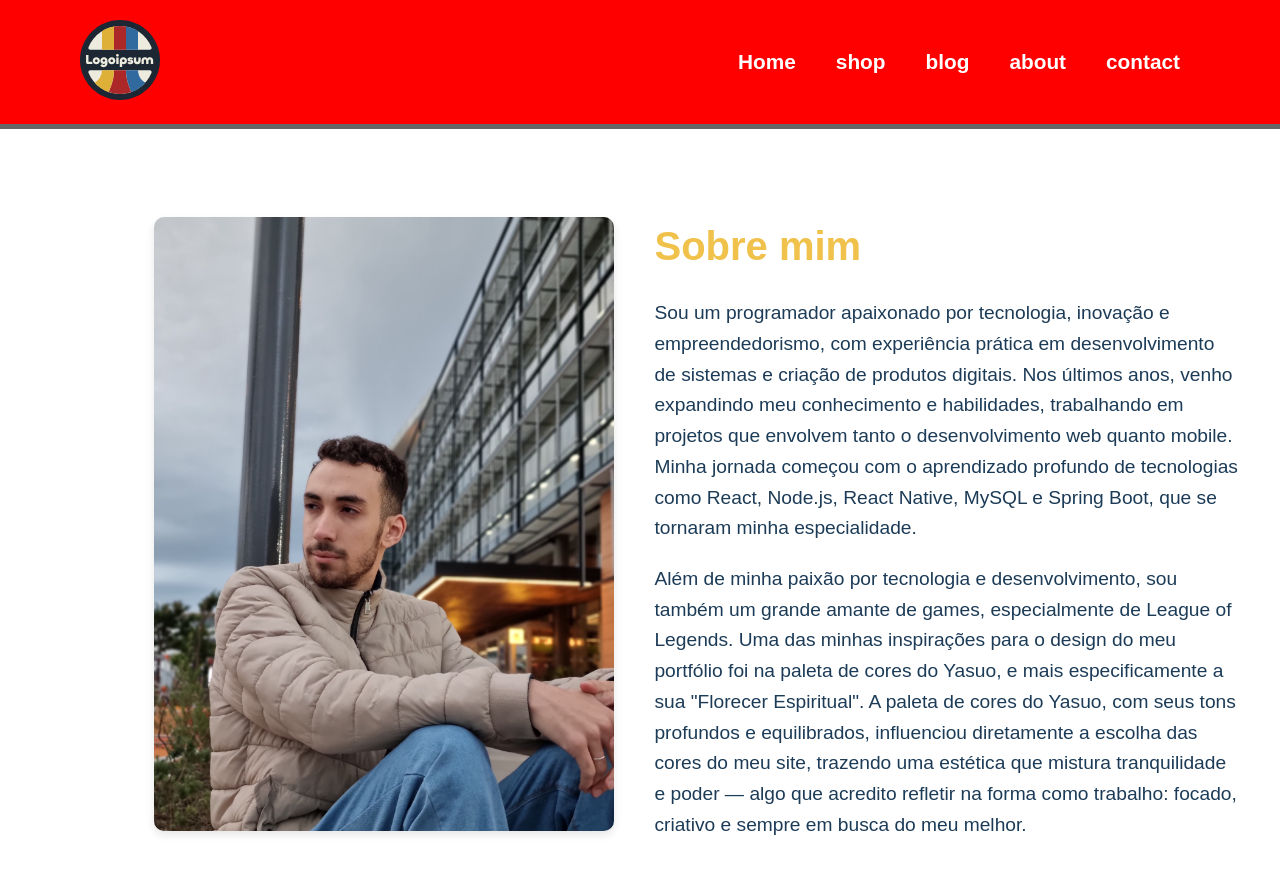
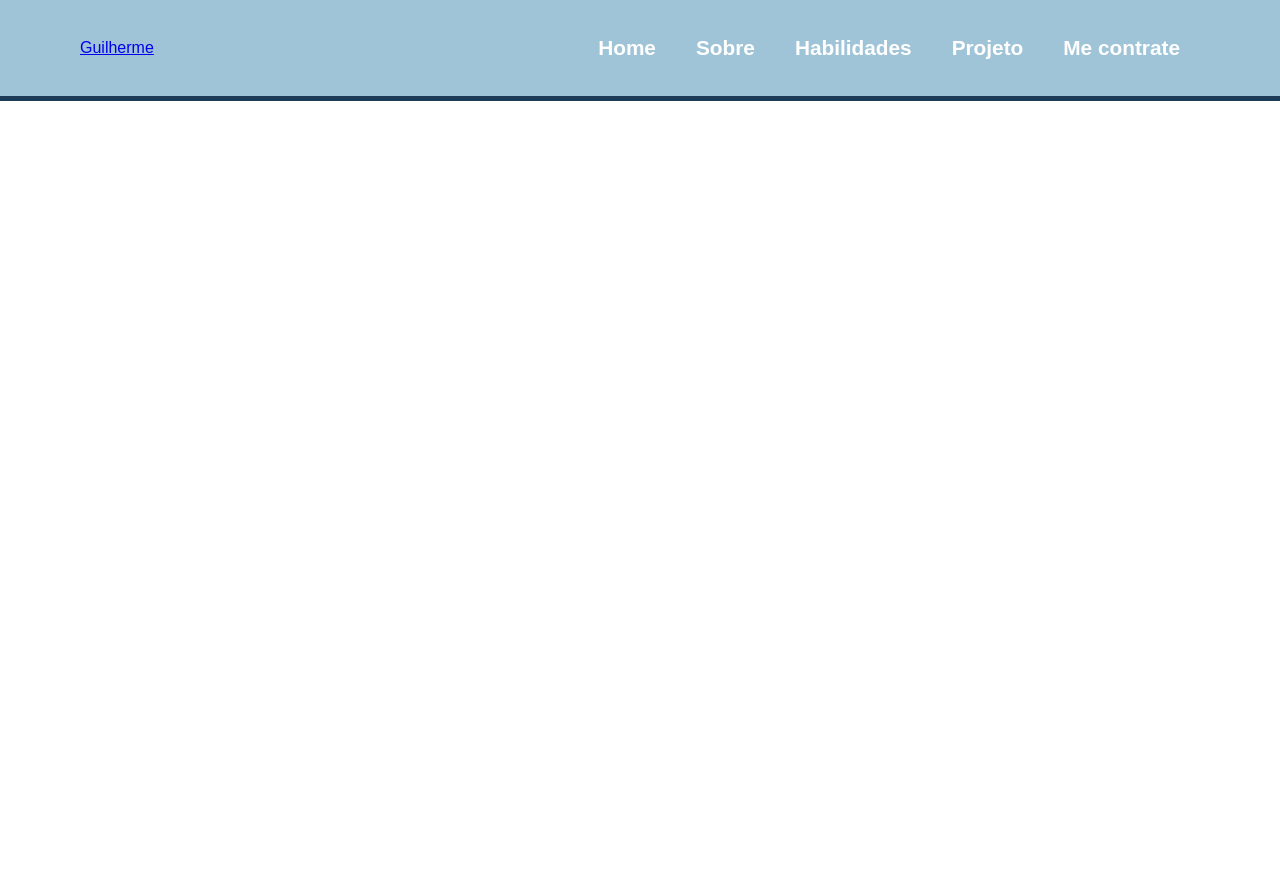
Before and after one commit to yorkt1/Portfolio, a React (Vite) app: page / in a window 1280 px wide. Shown: the top 874 px of the page. After the commit the page ends 800 px from the top, so only its background shows below. Built offline with nearby package versions, Linux system fonts and the light colour scheme.

Commit message:
Test com a importação

```diff
--- a/src/App.jsx
+++ b/src/App.jsx
@@ -1,6 +1,8 @@
 import React from 'react'
 import Sobrenos from './componentes/Sobrenos/Sobrenos.jsx'
 import Navbar from './componentes/Navbar/Navbar.jsx'
+import Habilidades from './componentes/habilidades/Habilidades.jsx'
+
 import './App.css'
 
 function App() {
@@ -8,9 +10,9 @@ function App() {
 
   return (
     <>
-    <Navbar/>
-    <Sobrenos/>
-    Ba
+      <Navbar />
+      <Habilidades />
+    {/* <Sobrenos /> */}
     </>
   )
 }
--- a/src/componentes/Navbar/Navbar.jsx
+++ b/src/componentes/Navbar/Navbar.jsx
@@ -13,35 +13,16 @@ class Navbar extends Component {
 
         <>
        <nav>
-        <a href="index.html"><svg width="80" height="80" viewBox="0 0 80 80" fill="none" xmlns="http://www.w3.org/2000/svg">
-<path d="M80 40C80 62.0914 62.0914 80 40 80C17.9086 80 0 62.0914 0 40C0 17.9086 17.9086 0 40 0C62.0914 0 80 17.9086 80 40Z" fill="#1D2633"></path>
-<path d="M69.7136 50.2133C71.0644 50.2133 72.0252 51.5261 71.5172 52.7777C66.4666 65.2233 54.2582 74 39.9999 74C25.7417 74 13.5333 65.2233 8.48263 52.7777C7.97466 51.5261 8.93548 50.2133 10.2863 50.2133H69.7136Z" fill="#EDEBDE"></path>
-<path d="M71.5172 27.2222C72.0252 28.4739 71.0644 29.7867 69.7136 29.7867H10.2863C8.93549 29.7867 7.97468 28.4739 8.48264 27.2222C13.5333 14.7767 25.7417 6 39.9999 6C54.2582 6 66.4665 14.7767 71.5172 27.2222Z" fill="#EDEBDE"></path>
-<path d="M69.837 37.1499C72.0842 37.1499 73.1686 38.7177 73.1686 40.5337V43.9437H70.8169V40.9388C70.8169 40.1157 70.5164 39.4363 69.6541 39.4363C68.7918 39.4363 68.5044 40.1157 68.5044 40.9388V43.9437H66.1527V40.9388C66.1527 40.1157 65.8653 39.4363 65.003 39.4363C64.1407 39.4363 63.8402 40.1157 63.8402 40.9388V43.9437H61.4885V40.5337C61.4885 38.7177 62.5729 37.1499 64.8201 37.1499C66.0482 37.1499 66.9366 37.6333 67.3416 38.4303C67.7728 37.6333 68.7135 37.1499 69.837 37.1499Z" fill="#EDEBDE"></path>
-<path d="M57.2627 41.8533C58.0205 41.8533 58.3471 41.1609 58.3471 40.3378V37.4112H60.6988V40.6252C60.6988 42.5457 59.5752 44.1397 57.2627 44.1397C54.9502 44.1397 53.8267 42.5457 53.8267 40.6252V37.4112H56.1783V40.3378C56.1783 41.1609 56.505 41.8533 57.2627 41.8533Z" fill="#EDEBDE"></path>
-<path d="M50.3687 44.1527C48.8924 44.1527 47.9386 43.6432 47.3769 42.6503L49.0753 41.6965C49.3105 42.1146 49.6632 42.3236 50.2511 42.3236C50.7345 42.3236 50.9566 42.1538 50.9566 41.9448C50.9566 41.1478 47.5075 41.9578 47.5075 39.4232C47.5075 38.1951 48.5527 37.2022 50.3295 37.2022C51.8843 37.2022 52.7335 37.9599 53.1124 38.6916L51.4139 39.6584C51.2702 39.2664 50.826 39.0313 50.3818 39.0313C50.0421 39.0313 49.8592 39.175 49.8592 39.371C49.8592 40.181 53.3083 39.4363 53.3083 41.8925C53.3083 43.2643 51.9627 44.1527 50.3687 44.1527Z" fill="#EDEBDE"></path>
-<path d="M42.1524 46.9486H39.8007V40.6644C39.8007 38.6655 41.3032 37.2152 43.3936 37.2152C45.4317 37.2152 46.9864 38.77 46.9864 40.6644C46.9864 42.7548 45.6016 44.1397 43.5242 44.1397C43.0408 44.1397 42.5574 43.996 42.1524 43.7738V46.9486ZM43.3936 41.9317C44.1383 41.9317 44.6347 41.3568 44.6347 40.6775C44.6347 39.985 44.1383 39.4232 43.3936 39.4232C42.6489 39.4232 42.1524 39.985 42.1524 40.6775C42.1524 41.3568 42.6489 41.9317 43.3936 41.9317Z" fill="#EDEBDE"></path>
-<path d="M37.4449 36.7188C36.6741 36.7188 36.0339 36.0786 36.0339 35.3078C36.0339 34.5369 36.6741 33.8967 37.4449 33.8967C38.2158 33.8967 38.856 34.5369 38.856 35.3078C38.856 36.0786 38.2158 36.7188 37.4449 36.7188ZM36.2691 37.4112H38.6208V43.9437H36.2691V37.4112Z" fill="#EDEBDE"></path>
-<path d="M31.7571 44.1397C29.719 44.1397 28.1642 42.5719 28.1642 40.6644C28.1642 38.77 29.719 37.2022 31.7571 37.2022C33.7952 37.2022 35.35 38.77 35.35 40.6644C35.35 42.5719 33.7952 44.1397 31.7571 44.1397ZM31.7571 41.9317C32.5018 41.9317 32.9983 41.3568 32.9983 40.6775C32.9983 39.985 32.5018 39.4102 31.7571 39.4102C31.0124 39.4102 30.5159 39.985 30.5159 40.6775C30.5159 41.3568 31.0124 41.9317 31.7571 41.9317Z" fill="#EDEBDE"></path>
-<path d="M23.7237 47.1446C22.1036 47.1446 20.9278 46.426 20.3268 45.1457L22.2735 44.1005C22.4825 44.5447 22.8745 45.002 23.6845 45.002C24.5337 45.002 25.0955 44.4663 25.1608 43.5256C24.8473 43.8 24.3508 44.009 23.6061 44.009C21.7901 44.009 20.3268 42.6111 20.3268 40.6513C20.3268 38.7569 21.8815 37.2152 23.9197 37.2152C26.01 37.2152 27.5125 38.6655 27.5125 40.6644V43.2513C27.5125 45.6029 25.8794 47.1446 23.7237 47.1446ZM23.8805 41.801C24.586 41.801 25.1216 41.3176 25.1216 40.5991C25.1216 39.8936 24.586 39.4232 23.8805 39.4232C23.188 39.4232 22.6393 39.8936 22.6393 40.5991C22.6393 41.3176 23.188 41.801 23.8805 41.801Z" fill="#EDEBDE"></path>
-<path d="M16.3374 44.1397C14.2993 44.1397 12.7445 42.5719 12.7445 40.6644C12.7445 38.77 14.2993 37.2022 16.3374 37.2022C18.3755 37.2022 19.9303 38.77 19.9303 40.6644C19.9303 42.5719 18.3755 44.1397 16.3374 44.1397ZM16.3374 41.9317C17.0821 41.9317 17.5786 41.3568 17.5786 40.6775C17.5786 39.985 17.0821 39.4102 16.3374 39.4102C15.5927 39.4102 15.0962 39.985 15.0962 40.6775C15.0962 41.3568 15.5927 41.9317 16.3374 41.9317Z" fill="#EDEBDE"></path>
-<path d="M8.46218 35.1249V41.7227H12.3555V43.9437H8.13556C6.64615 43.9437 6.04517 43.1598 6.04517 41.9186V35.1249H8.46218Z" fill="#EDEBDE"></path>
-<path d="M33.9999 6.52774C35.9476 6.18095 37.9526 6 40 6C42.0473 6 44.0523 6.18095 45.9999 6.52773V29.7867H33.9999V6.52774Z" fill="#AC2828"></path>
-<path d="M46.0004 50.2133H33.9993C33.9741 55.4312 33.0234 60.6038 31.1909 65.4906L28.7185 72.0836C32.2486 73.3249 36.0454 74 39.9999 74C43.9543 74 47.7511 73.3249 51.2812 72.0836L48.8088 65.4906C46.9763 60.6038 46.0256 55.4312 46.0004 50.2133Z" fill="#AC2828"></path>
-<path d="M46 6.52771C50.3408 7.3006 54.3967 8.89722 58 11.1502V29.7867H46V6.52771Z" fill="#306A9F"></path>
-<path d="M51.2813 72.0836C56.7387 70.1647 61.5589 66.8928 65.3391 62.6704L64.7492 62.295C60.6056 59.6581 58.073 55.1147 58.0015 50.2133H46.0005C46.0257 55.4312 46.9764 60.6038 48.809 65.4906L51.2813 72.0836Z" fill="#306A9F"></path>
-<path d="M21.9999 11.1502C25.6032 8.89723 29.659 7.3006 33.9999 6.52771V29.7867H21.9999V11.1502Z" fill="#DEB038"></path>
-<path d="M21.9983 50.2133H33.9993C33.9742 55.4089 33.0315 60.5596 31.2143 65.428L28.7185 72.0836C23.261 70.1647 18.4409 66.8928 14.6606 62.6704L15.2505 62.295C19.3941 59.6581 21.9268 55.1147 21.9983 50.2133Z" fill="#DEB038"></path>
-</svg></a>
+        <a href="index.html">Guilherme</a>
 
 
 <div>
     <ul id="navbar" className={this.state.clicked ? "#navbar  active" : "#navbar"}>
         <li className="active"><a className="a" href="index.html">Home</a></li>
-        <li><a href="index.html">shop</a></li>
-        <li><a href="index.html">blog</a></li>
-        <li><a href="index.html">about</a></li>
-        <li><a href="index.html">contact</a></li>
+        <li><a href="index.html">Sobre</a></li>
+        <li><a href="index.html">Habilidades</a></li>
+        <li><a href="index.html">Projeto</a></li>
+        <li><a href="index.html">Me contrate </a></li>
        </ul>
        </div>
        <div id="mobile" onClick={this.handclick}>
--- a/src/componentes/Navbar/NavbarStyles.css
+++ b/src/componentes/Navbar/NavbarStyles.css
@@ -1,10 +1,25 @@
+:root {
+    --dourado: #F0C14B;
+    --branco-puro: #FFFFFF;
+    --verde-pastel: #A8E6A1;
+    --azul-claro: #A0C4D7;
+    --azul-escuro: #1C3B57;
+    --azul-roupa:  rgb(54, 53, 113);
+    --azul-mao:#28f1f4;
+  }
+
+
+
 nav {
+
+
+
     display: flex;
     align-items: center;
-    background-color: red;
+    background-color: var(--azul-claro);
     justify-content: space-between;
     padding: 20px 80px;
-    box-shadow: 0 5px rgb(0, 0, 0, 0.6);
+    box-shadow: 0 5px var(--azul-escuro);
 }
 
 #navbar {
--- a/src/componentes/Sobrenos/Sobrenos.css
+++ b/src/componentes/Sobrenos/Sobrenos.css
@@ -57,7 +57,8 @@ body {
 .imgProfilePerfil {
   width: 50%;
   display: flex;
-  justify-content: flex-end;
+  justify-content: center;
+
   align-items: center;
   margin-right: 20px;
 }
@@ -95,14 +96,17 @@ body {
   .sobremim {
     width: 90%;
     text-align: center;
+    overflow: hidden; /
   }
 
   .sobremim h1 {
     font-size: 2rem;
+    margin-top: 15px;
   }
 
   .DivText {
     font-size: 1.1rem;
+    margin-top: 15px;
   }
 }
 
--- a/src/componentes/Sobrenos/Sobrenos.jsx
+++ b/src/componentes/Sobrenos/Sobrenos.jsx
@@ -22,7 +22,6 @@ function Sobrenos() {
 
   return (
     <div className="conteiner-geral">
-      <div className="">a</div>
       <div className="imgProfilePerfil">
         <img className="Imgprofile hidden" src={imgprofile} alt="Profile" />
       </div>
--- /dev/null
+++ b/src/componentes/habilidades/Habilidades.jsx
@@ -0,0 +1,8 @@
+import './habilidades.css'
+
+
+function Habilidades() {
+    <div>a</div>
+}
+
+export default Habilidades;
```
Also changed, not shown: src/componentes/habilidades/Habilidades.css (added).
